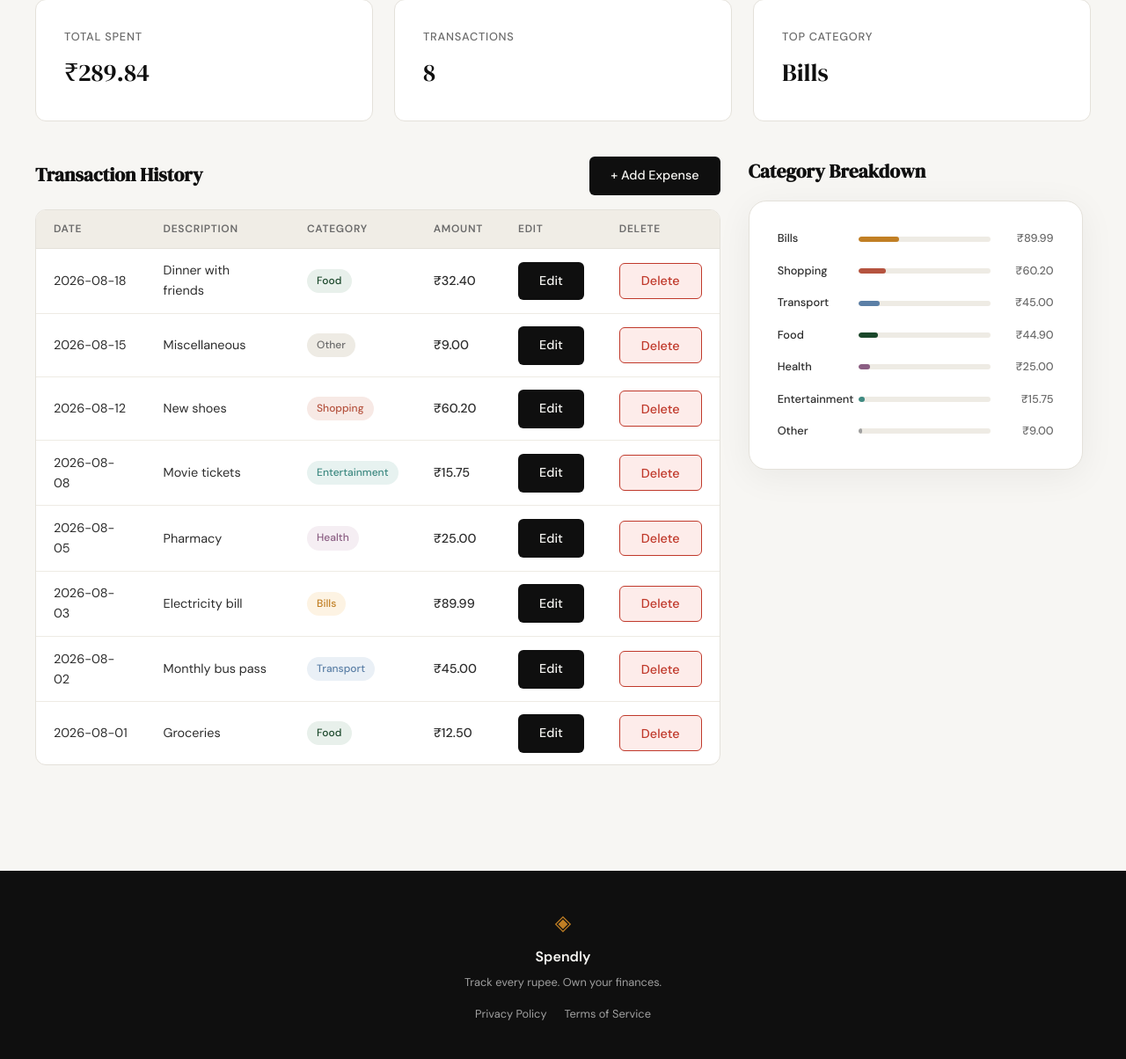
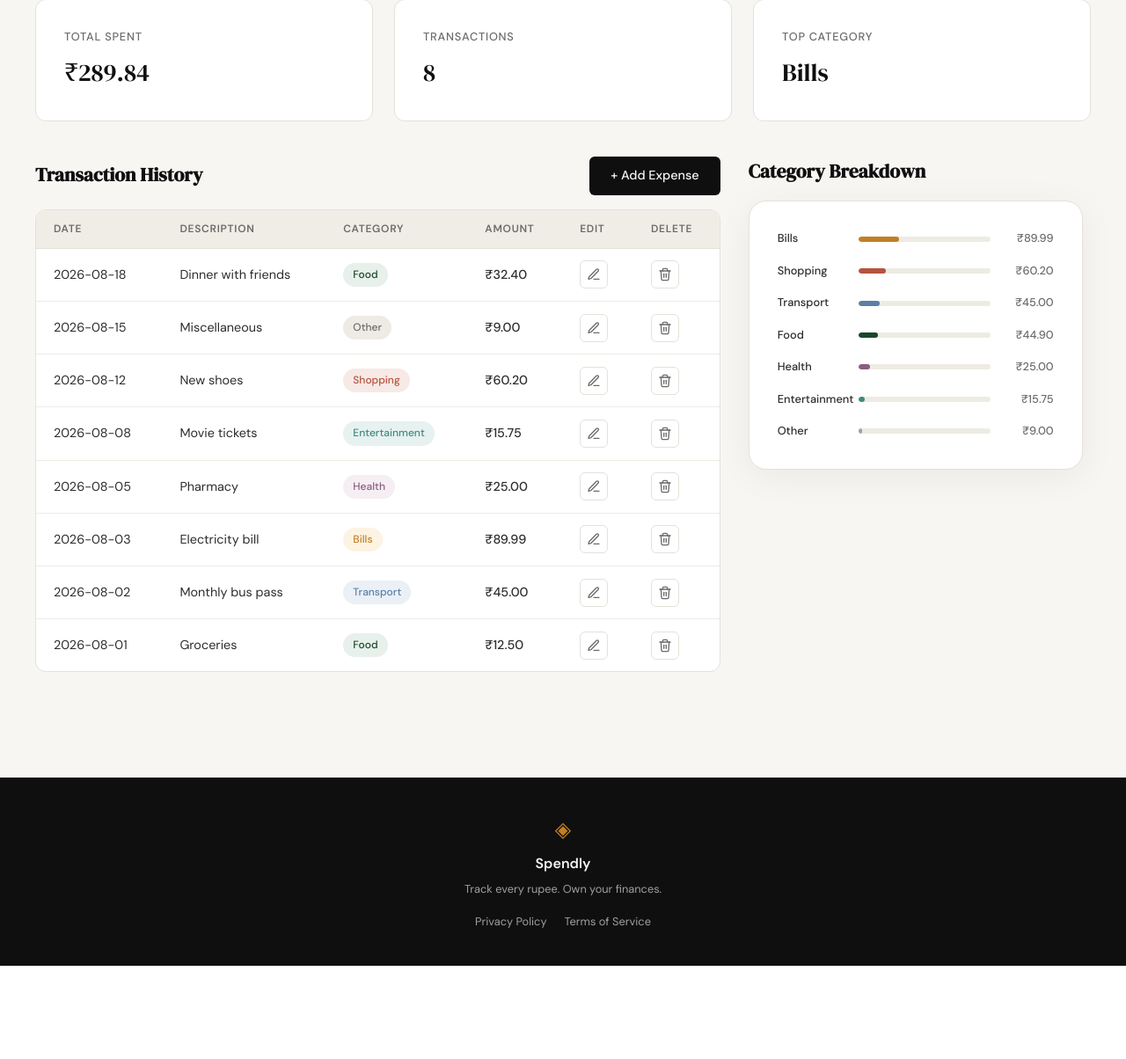
Before and after one commit to shivam230025/Spendly, a Flask app: page /profile in a window 1280 px wide. Shown: the part 389-1593 px from the top of the page at 88% size. After the commit the page ends 1487 px from the top, so only its background shows below. Run offline with Flask 3, Linux system fonts and the light colour scheme; the visitor is signed in with stand-in values (Sample User, id 1); data comes from the database, SQL or seed files in the repository.

Commit message:
adding edit/delete button update for profile page

```diff
--- a/static/css/style.css
+++ b/static/css/style.css
@@ -349,6 +349,32 @@ a { color: inherit; text-decoration: none; }
 .btn-ghost:hover {
     border-color: var(--ink);
     color: var(--ink);
+}
+
+.btn-icon {
+    display: inline-flex;
+    align-items: center;
+    justify-content: center;
+    width: 2rem;
+    height: 2rem;
+    background: transparent;
+    color: var(--ink-muted);
+    border: 1px solid var(--border);
+    border-radius: var(--radius-sm);
+    cursor: pointer;
+    transition: all 0.2s;
+}
+
+.btn-icon-edit:hover {
+    border-color: var(--ink);
+    color: var(--ink);
+    background: var(--paper-warm);
+}
+
+.btn-icon-delete:hover {
+    border-color: var(--danger);
+    color: var(--danger);
+    background: var(--danger-light);
 }
 
 /* ------------------------------------------------------------------ */
--- a/templates/profile.html
+++ b/templates/profile.html
@@ -91,10 +91,25 @@
                                 <td>{{ tx.description }}</td>
                                 <td><span class="category-badge cat-{{ tx.category|lower }}">{{ tx.category }}</span></td>
                                 <td class="profile-table-amount-col">₹{{ "%.2f"|format(tx.amount) }}</td>
-                                <td><a href="{{ url_for('edit_expense', id=tx.id) }}" class="btn-primary">Edit</a></td>
+                                <td>
+                                    <a href="{{ url_for('edit_expense', id=tx.id) }}" class="btn-icon btn-icon-edit" aria-label="Edit expense">
+                                        <svg xmlns="http://www.w3.org/2000/svg" viewBox="0 0 24 24" width="16" height="16" fill="none" stroke="currentColor" stroke-width="2" stroke-linecap="round" stroke-linejoin="round" aria-hidden="true">
+                                            <path d="M12 20h9"></path>
+                                            <path d="M16.5 3.5a2.121 2.121 0 0 1 3 3L7 19l-4 1 1-4Z"></path>
+                                        </svg>
+                                    </a>
+                                </td>
                                 <td>
                                     <form method="POST" action="{{ url_for('delete_expense', id=tx.id) }}" class="delete-expense-form">
-                                        <button type="submit" class="btn-danger">Delete</button>
+                                        <button type="submit" class="btn-icon btn-icon-delete" aria-label="Delete expense">
+                                            <svg xmlns="http://www.w3.org/2000/svg" viewBox="0 0 24 24" width="16" height="16" fill="none" stroke="currentColor" stroke-width="2" stroke-linecap="round" stroke-linejoin="round" aria-hidden="true">
+                                                <path d="M3 6h18"></path>
+                                                <path d="M8 6V4a2 2 0 0 1 2-2h4a2 2 0 0 1 2 2v2"></path>
+                                                <path d="M19 6l-1 14a2 2 0 0 1-2 2H8a2 2 0 0 1-2-2L5 6"></path>
+                                                <path d="M10 11v6"></path>
+                                                <path d="M14 11v6"></path>
+                                            </svg>
+                                        </button>
                                     </form>
                                 </td>
                             </tr>
```
